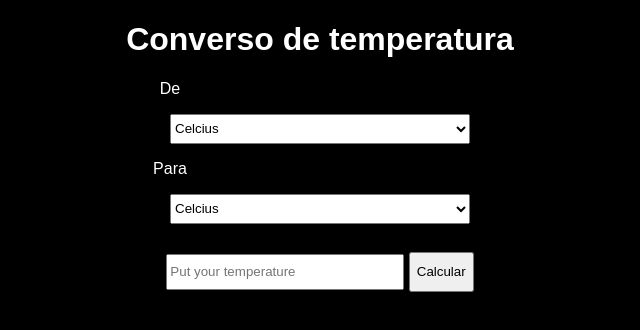
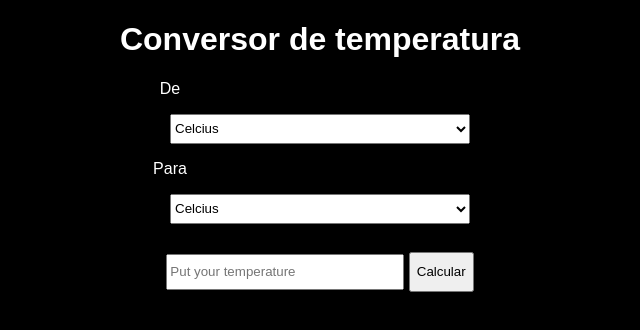
Before and after one commit to Tucko18/Conversor, a plain HTML site: page index.html in a window 1280 px wide. Shown: the whole page, without its empty margins (320-960 px from the left). Drawn offline with Linux system fonts and the light colour scheme.

Commit message:
Add files via upload

```diff
--- a/index.html
+++ b/index.html
@@ -13,7 +13,7 @@
     </style>
 </head>
 <body>
-    <h1>Converso de temperatura</h1>
+    <h1>Conversor de temperatura</h1>
     <p>De</p>
     <select name="type" id="type">
         <option value="c">Celcius</option>
```
